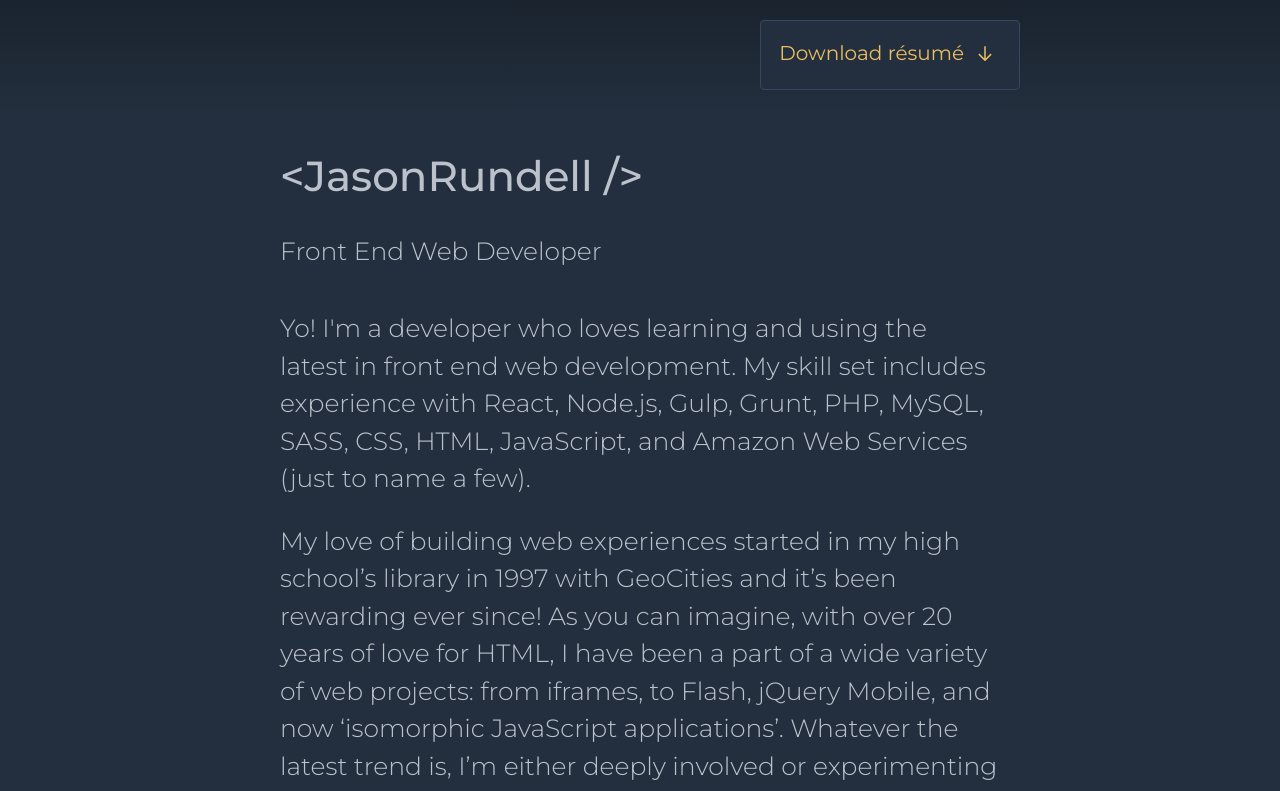
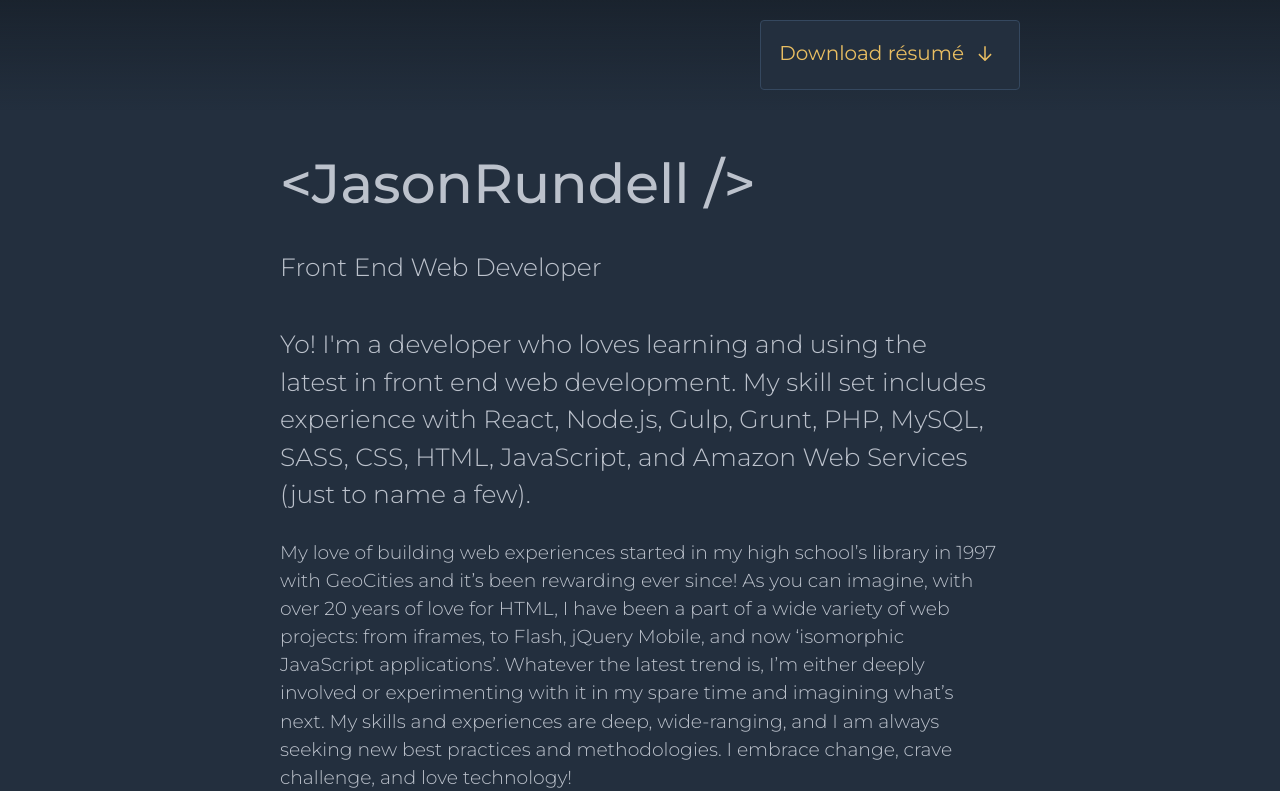
Before and after one commit to jasonrundell/jasonrundell2018, a React (Vite) app: page / in a window 1280 px wide. Shown: the top 791 px of the page. Built offline with nearby package versions, Linux system fonts and the light colour scheme.

Commit message:
Copy style tweaks

```diff
--- a/src/scss/jasonrundell/_styles.scss
+++ b/src/scss/jasonrundell/_styles.scss
@@ -54,6 +54,9 @@ a { @include links($color_accent, $color_accent, $color_accent_100, $color_accen
   margin-bottom: 1.5rem;
   font-size: 2.1rem;
   font-weight: 500;
+  @include breakpoint(md){
+    font-size: 2.75rem;
+  }
 }
 .section-title {
   margin-top: 0;
@@ -176,6 +179,7 @@ a { @include links($color_accent, $color_accent, $color_accent_100, $color_accen
   }
   p:last-child {
     margin-bottom: 0;
+    font-size: 0.75em;
   }
 }
 .keynote-text {
```
